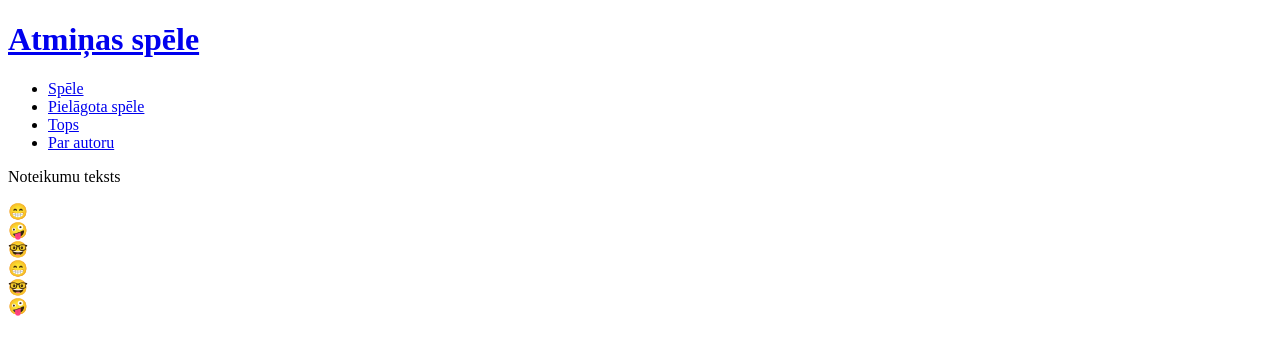
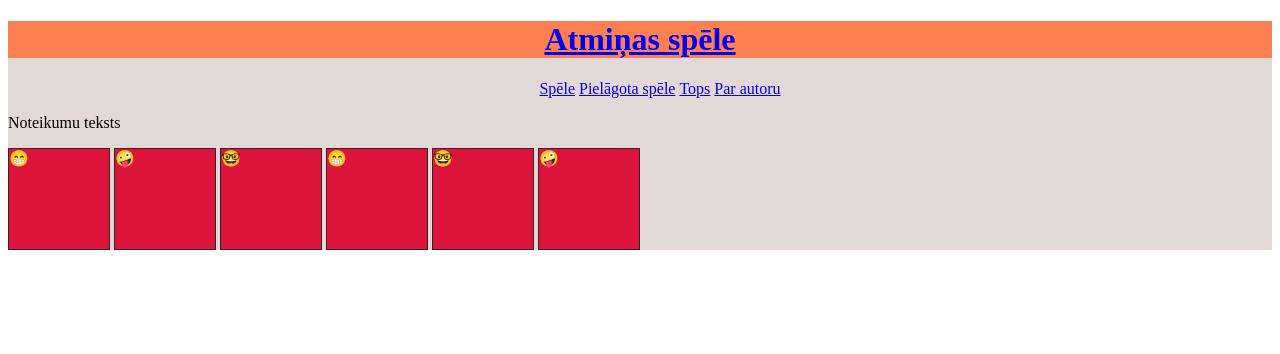
Before and after one commit to andriszeile/atminas_spele, a plain HTML site: page index.html in a window 1280 px wide. Drawn offline with Linux system fonts and the light colour scheme.

Commit message:
bloku apraksts

```diff
--- a/index.html
+++ b/index.html
@@ -1,6 +1,7 @@
 <!DOCTYPE html>
 <html lang="en">
 <head>
+    <link href="style.css" rel="stylesheet" />
     <meta charset="UTF-8">
     <meta http-equiv="X-UA-Compatible" content="IE=edge">
     <meta name="viewport" content="width=device-width, initial-scale=1.0">
--- a/style.css
+++ b/style.css
@@ -19,3 +19,12 @@ li
 {
     display: inline-block;
 }
+
+.block
+{
+    display: inline-block;
+    background: crimson;
+    width: 100px;
+    height: 100px;
+    border:1px solid rgb(61, 34, 34)
+}
```
